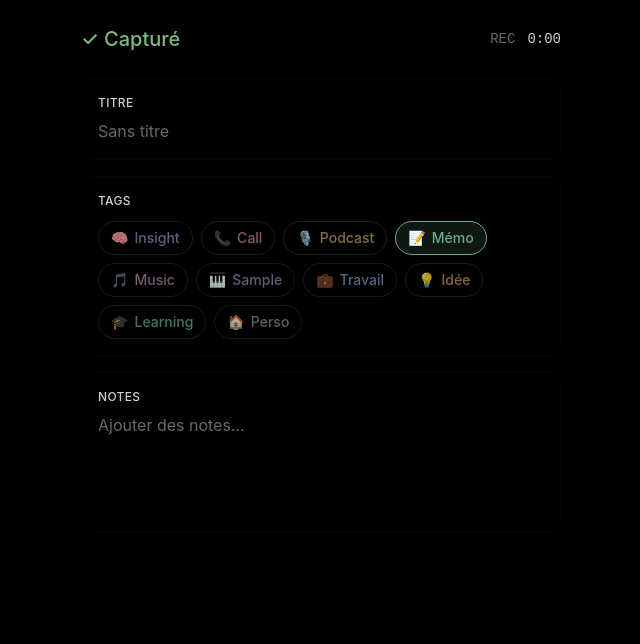
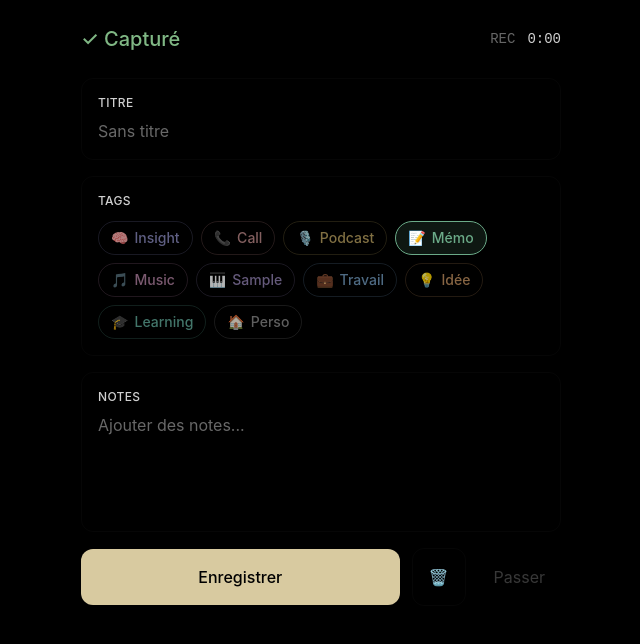
Before and after one commit to gryynn/nomad-app-live, a React (Vite) app in the folder frontend/: page /post-capture/1 in a window 1280 px wide. Shown: the top 644 px of the page, without its empty margins (319-959 px from the left). Built offline with nearby package versions, Linux system fonts and the light colour scheme.

Commit message:
auto-claude: subtask-2-7 - Create Action Buttons section (Save, Delete, Skip)

```diff
--- a/frontend/src/pages/PostCapture.jsx
+++ b/frontend/src/pages/PostCapture.jsx
@@ -161,6 +161,45 @@ export default function PostCapture() {
           style={{ color: theme.text }}
         />
       </section>
+
+      {/* Action Buttons Section */}
+      <section className="flex items-center justify-between gap-3 mb-4">
+        {/* Save Button - Primary Action */}
+        <button
+          className="flex-1 rounded-xl p-4 text-center font-medium"
+          style={{
+            background: theme.accent,
+            color: theme.bg,
+            border: "none"
+          }}
+        >
+          Enregistrer
+        </button>
+
+        {/* Delete Button - Icon */}
+        <button
+          className="rounded-xl p-4"
+          style={{
+            background: theme.card,
+            border: `1px solid ${theme.cardBorder}`,
+            color: theme.red
+          }}
+        >
+          🗑️
+        </button>
+
+        {/* Skip Button - Ghost Style */}
+        <button
+          className="rounded-xl p-4"
+          style={{
+            background: "transparent",
+            border: "none",
+            color: theme.textGhost
+          }}
+        >
+          Passer
+        </button>
+      </section>
     </div>
   );
 }
```
